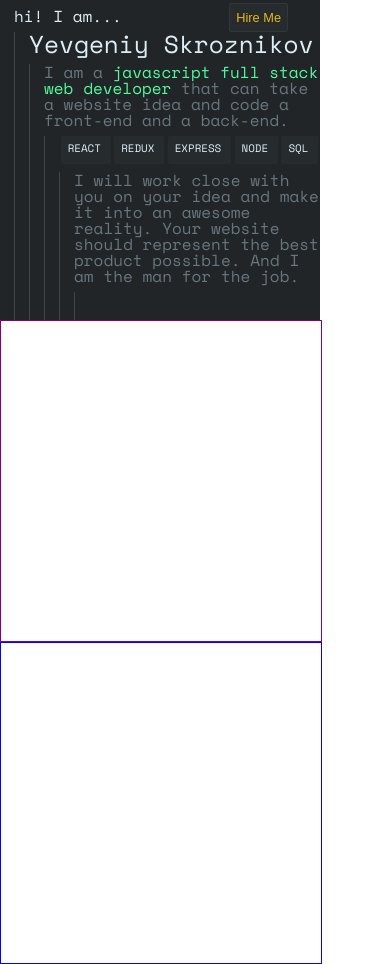
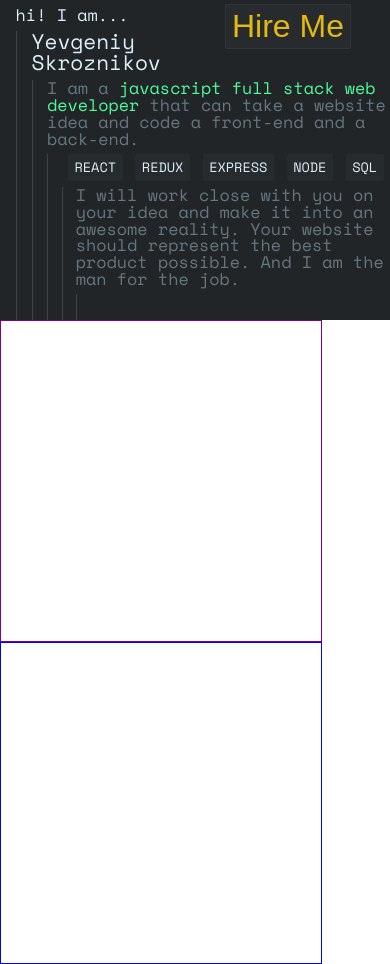
Before and after one commit to yevskro/portfolio, a React (Create React App) app in the folder client/: page / in a window 390 px wide. Built offline with nearby package versions, Linux system fonts and the light colour scheme.

Commit message:
responsive header

```diff
--- a/client/src/App.js
+++ b/client/src/App.js
@@ -3,9 +3,9 @@ import { Route } from 'react-router-dom'
 import './styles/Reset.css'
 import './styles/App.css'
 
-const App = () => <React.Fragment>
+const App = () => <div className="app">
                     <div className="hdr bg-drkgry">
-                        <button className="hdr-btn flt-rgt orng hdn anime-visible delay-animation-11">Hire Me</button>
+                        <button className="hdr-btn flt-rgt orng hdn anime-visible delay-animation-10">Hire Me</button>
                         <div className="intro-cntnr">
                             <h4 className="intro-msg off-wht hdn anime-visible delay-animation-1">
                                 hi! I am...
@@ -38,7 +38,7 @@ const App = () => <React.Fragment>
                                                 website should represent the best product
                                                 possible. And I am the man for the job.
                                             </h4>
-                                            <div className="intro-cntnr hdn anime-visible delay-animation-10"/>
+                                            <div className="intro-cntnr hdn anime-visible delay-animation-9"/>
                                         </div>
                                     </div>
                                 </div>
@@ -51,23 +51,6 @@ const App = () => <React.Fragment>
                     <div className="ftr">
 
                     </div>
-                </React.Fragment>
+                </div>
 
 export default App
-/*
-<div className="intro-cntnr">
-    <span className="intro-msg wht"></span>
-    <div className="intro-cntnr">
-        <span className="intro-msg big wht"></span>
-        <div className="intro-cntnr">
-            <span className="intro-msg gry">
-                <span className="neon"></span>
-            </span>
-            <div className="intro-cntnr">
-                <div className="intro-cntnr">
-                    <span className="intro-msg gry"></span>
-                </div>
-            </div>
-        </div>
-    </div>
-</div>*/
--- a/client/src/styles/App.css
+++ b/client/src/styles/App.css
@@ -1,38 +1,47 @@
 
+.app {
+    font-size: 1rem;
+}
 h1 {
-    font-size: 153%;
+    font-size: 1.32em;
 }
 
 h4 {
-    font-size: 100%;
+    font-size: 1.05em;
 }
 
 .hdr {
-    width: 320px;
+    width: 100%;
     height: 320px;
     overflow: hidden;
     font-family: 'Space Mono', monospace;
 }
 
 .hdr-btn {
+    display: flex;
+    justify-content: center;
+    align-items: center;
     border: 1px solid RGB(50,54,58);
     border-radius: 2px;
     background-color: RGB(39,43,46);
     margin-right: 10%;
-    height: 29px;
-    font-size: 80%;
-    margin-top: 3px;
-    text-align: center;
-    z-index: 1;
+    height: 14%;
+    font-size: 2em;
+    margin-top: 1%;
 }
 
-.hdr-btn:active{
+.hdr-btn:hover:active {
+    color: RGB(227,186,17);
+}
+
+.hdr-btn:hover {
     color: white;
 }
 
 .orng {
     color: RGB(227,186,17);
 }
+
 .bdy {
     width: 320px;
     height: 320px;
@@ -121,13 +130,9 @@ h4 {
     animation-delay: 3.75s;
 }
 
-.delay-animation-11 {
-    animation-delay: 4.20s;
-}
-
 .intro-cntnr {
-    padding-left: 14px;
-    margin-top: 8px;
+    padding-left: 4%;
+    margin-top: 1.9%;
     height: 100%;
 }
 
@@ -142,8 +147,8 @@ h4 {
 
 .intro-lst-itm {
     background-color: RGB(38, 43, 46);
-    font-size: 68%;
-    padding: 7px 10px 10px 7px;
+    font-size: 0.85em;
+    padding: 2% 2% 2% 2%;
     border-radius: 2px;
 }
 
```
